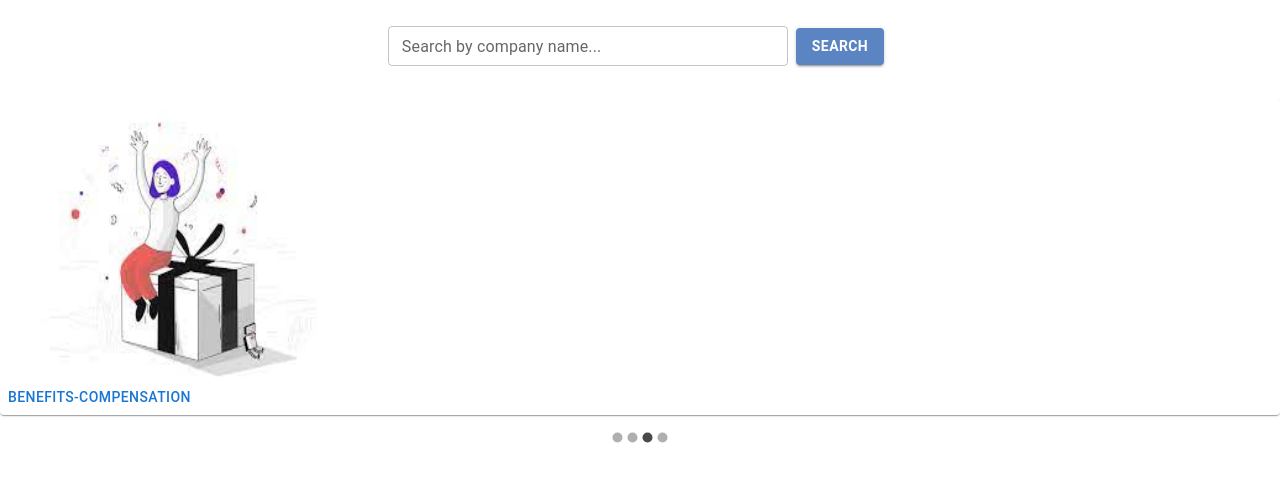
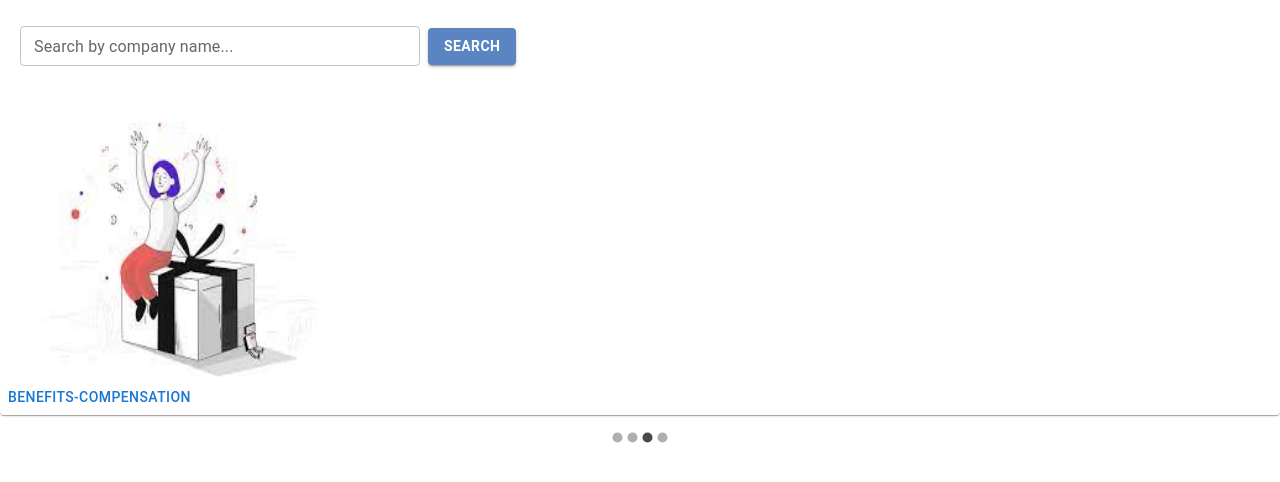
Before and after one commit to Job-Advisor-project/FrontEnd, a React (Create React App) app in the folder react/: page / in a window 1280 px wide. Shown: the top 482 px of the page. Built offline with nearby package versions, Linux system fonts and the light colour scheme.

Commit message:
added styling

```diff
--- a/react/src/components/SearchBar.jsx
+++ b/react/src/components/SearchBar.jsx
@@ -3,13 +3,13 @@ import IconButton from "@mui/material/IconButton";
 import TextField from "@mui/material/TextField";
 
 export const SearchBar = ({ setSearchQuery }) => (
-  <form style={{ textAlign: "center" }}>
+  <form>
     <TextField
       sx={{
         textAlign: "center",
         verticalAlign: "middle",
         fontSize: "2",
-        width: "400px",
+        minWidth: "400px",
       }}
       id="search-bar"
       className="text"
--- a/react/src/pages/Home.jsx
+++ b/react/src/pages/Home.jsx
@@ -15,7 +15,7 @@ export default function Homepage({ onSelect }) {
           alignSelf: "center",
           justifyContent: "center",
           flexDirection: "column",
-          padding: "20px",
+          padding: 20,
         }}
       >
         <SearchBar searchQuery={searchQuery} setSearchQuery={setSearchQuery} />
```
